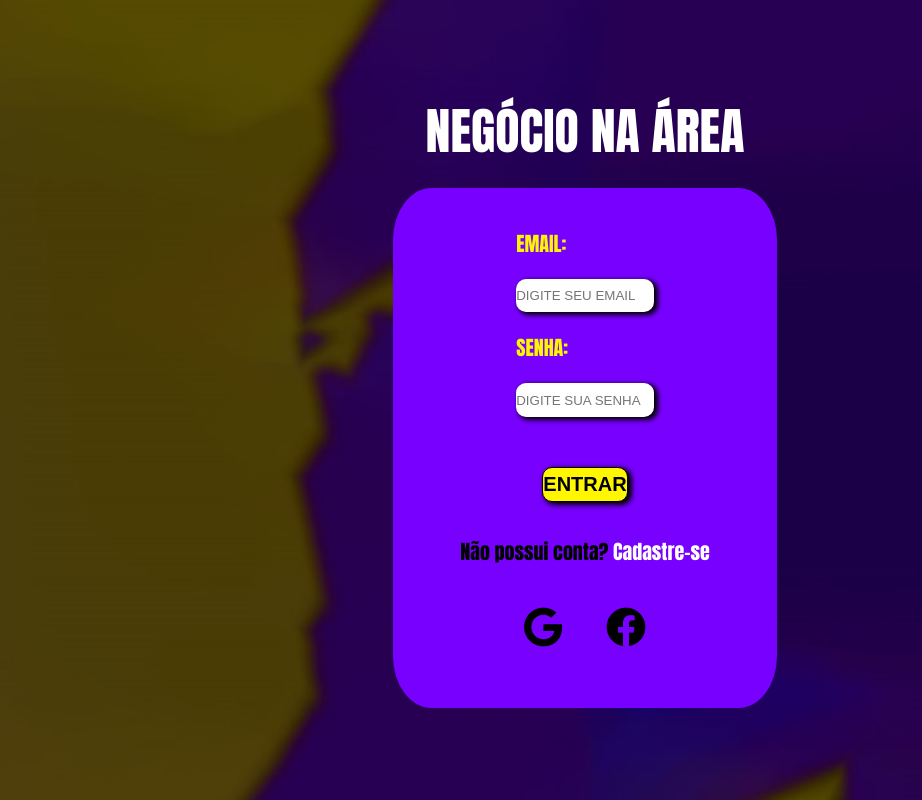
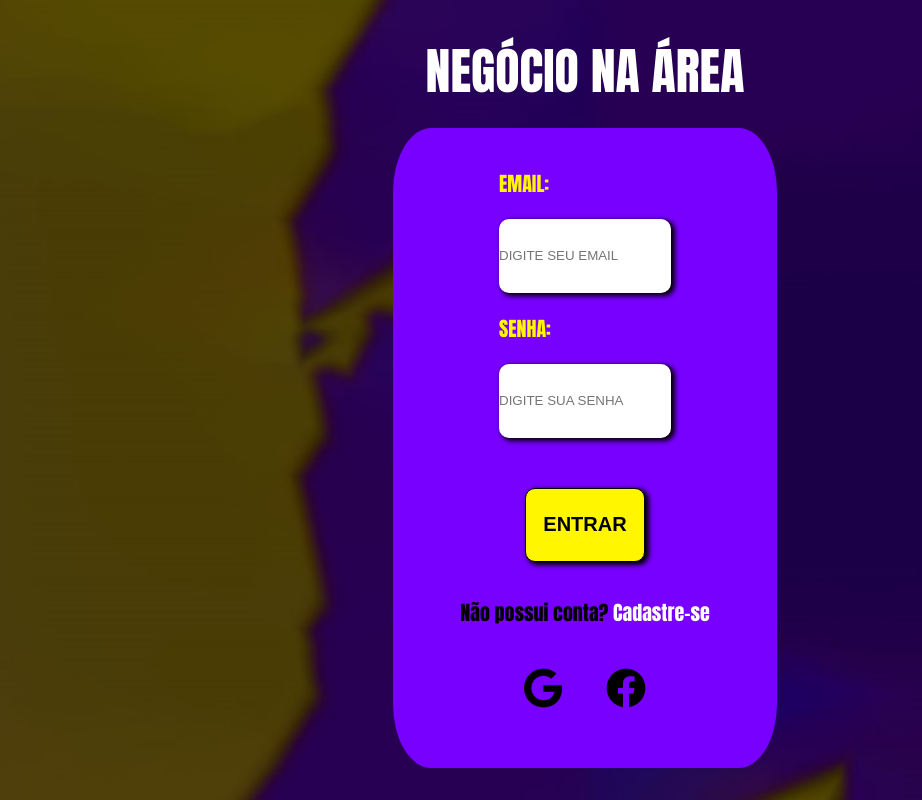
Before and after one commit to ZLTech2/Site-Negocio-na-area, a PHP site: page /php/login.html in a window 1280 px wide. Shown: the part 121-921 px from the top of the page, without its empty margins (55-977 px from the left). Run offline with PHP 8.4, Linux system fonts and the light colour scheme.

Commit message:
[refactor] aumentando tamanho dos inputs

```diff
--- a/css/styles-login.css
+++ b/css/styles-login.css
@@ -88,7 +88,7 @@
     background-color: rgb(120, 0, 255);
     border-radius: 10%;
     margin-bottom: 10%;
-    height: 65vh;
+    height: 80vh;
  }
 
  .container-form form input:focus {
@@ -104,7 +104,7 @@
  .container-form label{
     color: rgb(255, 246, 0);
     /* border: solid red 1px;  */
-    width: 40%;
+    width:50%;
 
  }
 
@@ -119,15 +119,15 @@
  .container-form form input{
     border-radius: 10px;
     border: none;
-    width: 40%;
+    width: 50%;
     display: flex;
-    height: 4.5rem;
+    height: 6.5rem;
  }
 
 .container-form form button{
     border: solid 1px;
     /* max-width: 70%; */
-    width: 25%;
+    width: 35%;
     display: flex;
     align-items: center;
     justify-content: center;
@@ -136,7 +136,7 @@
     font-weight: bold;
     margin-top:50px;
     border-radius: 10px;
-    height: 4.5rem;
+    height: 6.5rem;
     margin-bottom: 10%;
 
 }
--- a/php/cadastro.html
+++ b/php/cadastro.html
@@ -17,8 +17,8 @@
                 <li><a href="../index.html">Personalize</a></li>
                 <li><a href="#sobre">Sobre</a></li>
                 <li><a href="https://zltech2.github.io/Site-ZL-Tech/">ZL Tech</a></li>
-                <li> <a href="./php/cadastro.php">Cadastrar</a></li>
-                <li><a href="./php/login.php">Entrar</a></li>
+                <li> <a href="./cadastro.html">Cadastrar</a></li>
+                <li><a href="/php/login.html">Entrar</a></li>
             </ul>
             </div>
         </nav>
--- a/php/login.html
+++ b/php/login.html
@@ -18,8 +18,8 @@
                 <li><a href="../index.html">Personalize</a></li>
                 <li><a href="#sobre">Sobre</a></li>
                 <li><a href="https://zltech2.github.io/Site-ZL-Tech/">ZL Tech</a></li>
-                <li> <a href="./php/cadastro.php">Cadastrar</a></li>
-                <li><a href="./php/login.php">Entrar</a></li>
+                <li> <a href="../php/cadastro.html">Cadastrar</a></li>
+                <li><a href="../php/login.html">Entrar</a></li>
             </ul>
             </div>
         </nav>
```
Also changed, not shown: css/styles-cadastro.css (+5 -5 lines).
